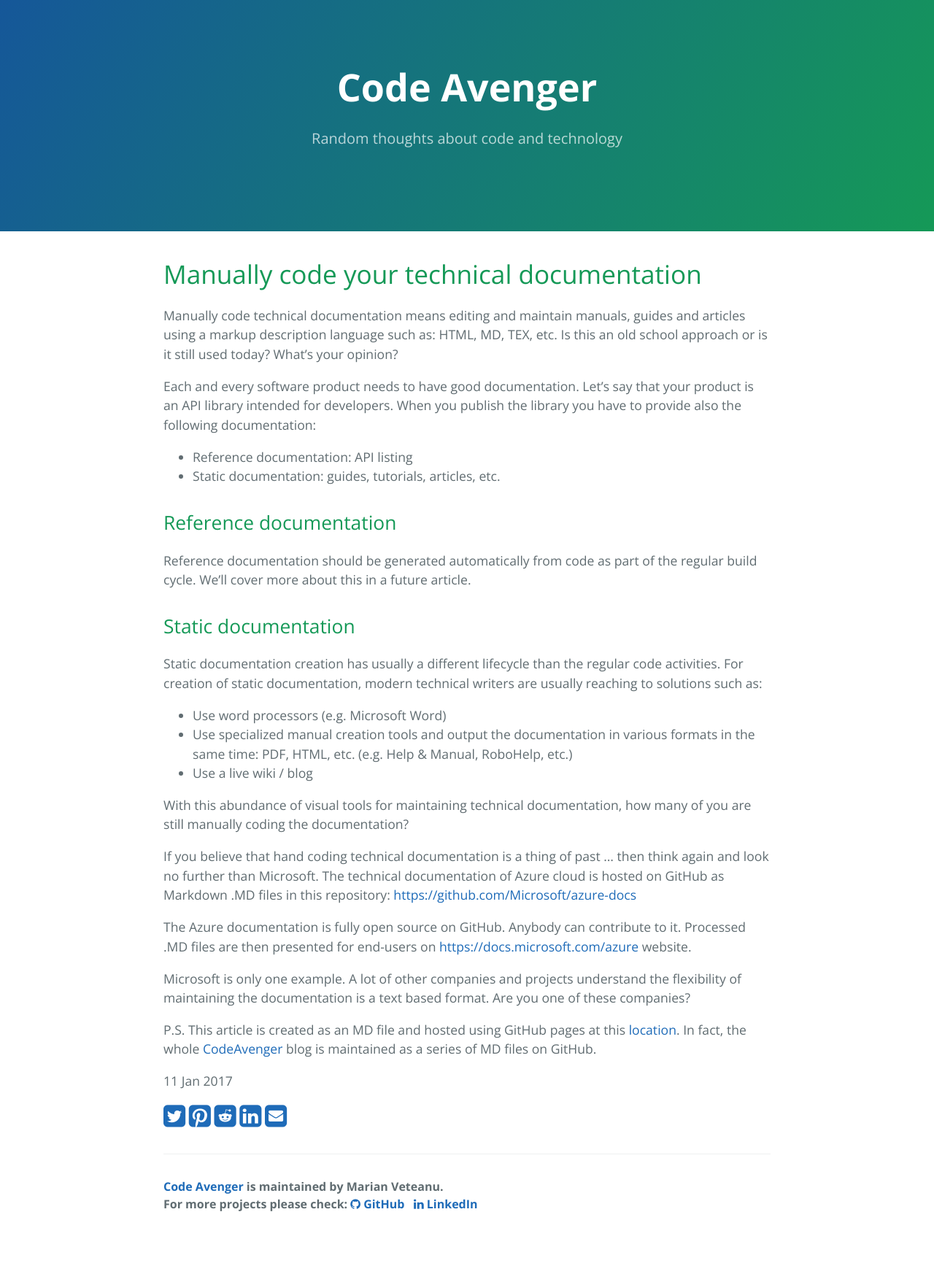
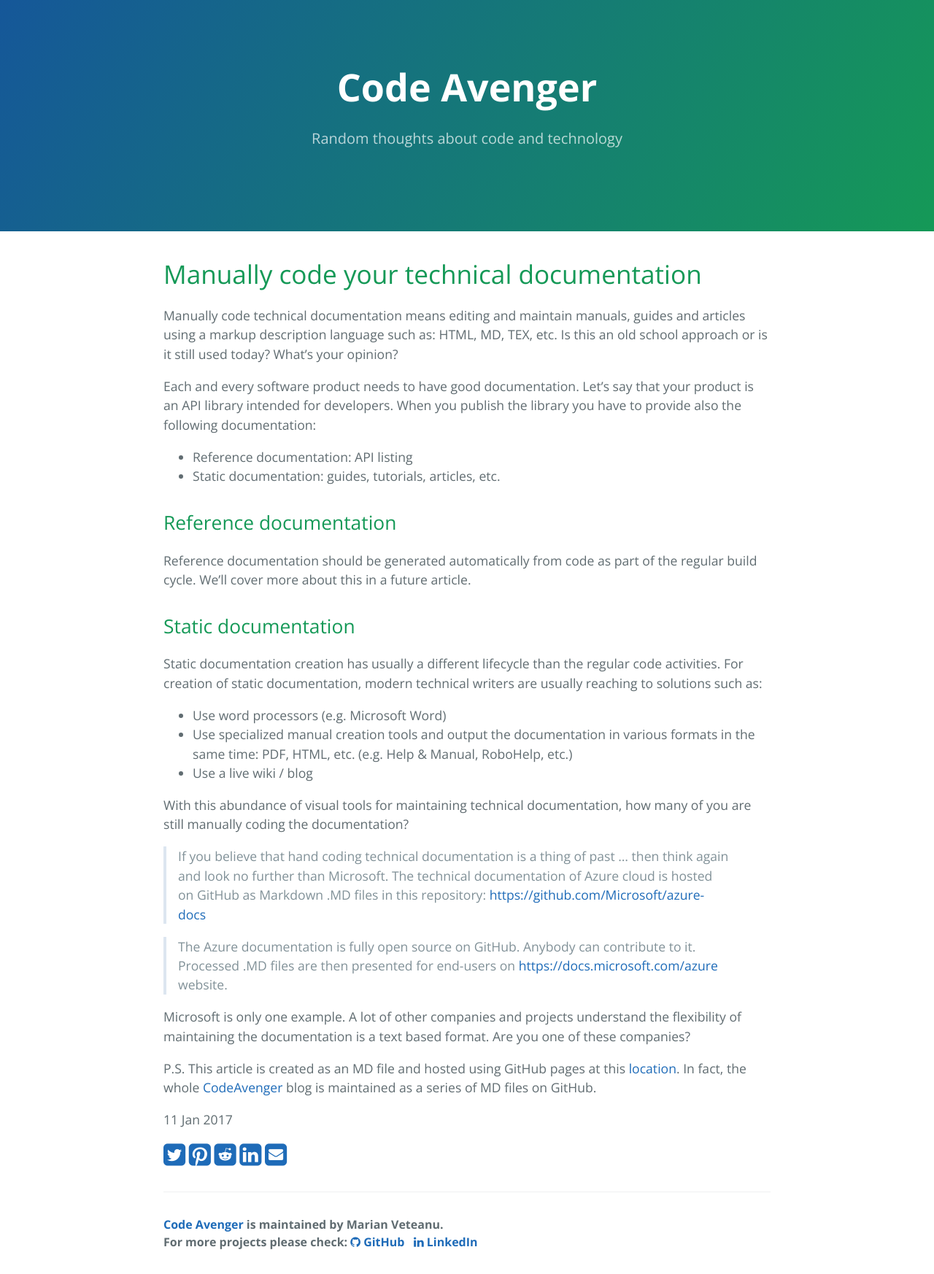
Before and after one commit to mveteanu/CodeAvenger, a Jekyll site: the page built from _posts/2017-01-11-Manually-code-your-technical-documentation.md, in a window 1280 px wide. Shown: the whole page at 73% size. Built offline with Jekyll 4.4.1, drawn with Linux system fonts in a browser that asks for light colours; nearby versions of some CDN libraries; our own code applies the rules of GitHub Pages for plain Markdown files; before the commit the page ends 1694 px from its top, so only the background shows below that.

```diff
--- a/_posts/2017-01-11-Manually-code-your-technical-documentation.md
+++ b/_posts/2017-01-11-Manually-code-your-technical-documentation.md
@@ -25,10 +25,12 @@ Static documentation creation has usually a different lifecycle than the regular
 
 With this abundance of visual tools for maintaining technical documentation, how many of you are still manually coding the documentation?
 
-If you believe that hand coding technical documentation is a thing of past ... then think again and look no further than Microsoft. The technical documentation of Azure cloud is hosted on GitHub as Markdown .MD files in this repository: [https://github.com/Microsoft/azure-docs](https://github.com/Microsoft/azure-docs)
+> If you believe that hand coding technical documentation is a thing of past ... then think again and look no further than Microsoft.
+> The technical documentation of Azure cloud is hosted on GitHub as Markdown .MD files in this repository:
+> [https://github.com/Microsoft/azure-docs](https://github.com/Microsoft/azure-docs)
 
-The Azure documentation is fully open source on GitHub. Anybody can contribute to it.
-Processed .MD files are then presented for end-users on [https://docs.microsoft.com/azure](https://docs.microsoft.com/azure) website.
+> The Azure documentation is fully open source on GitHub. Anybody can contribute to it.
+> Processed .MD files are then presented for end-users on [https://docs.microsoft.com/azure](https://docs.microsoft.com/azure) website.
 
 Microsoft is only one example. A lot of other companies and projects understand the flexibility of maintaining the documentation is a text based format. Are you one of these companies?
 
```
